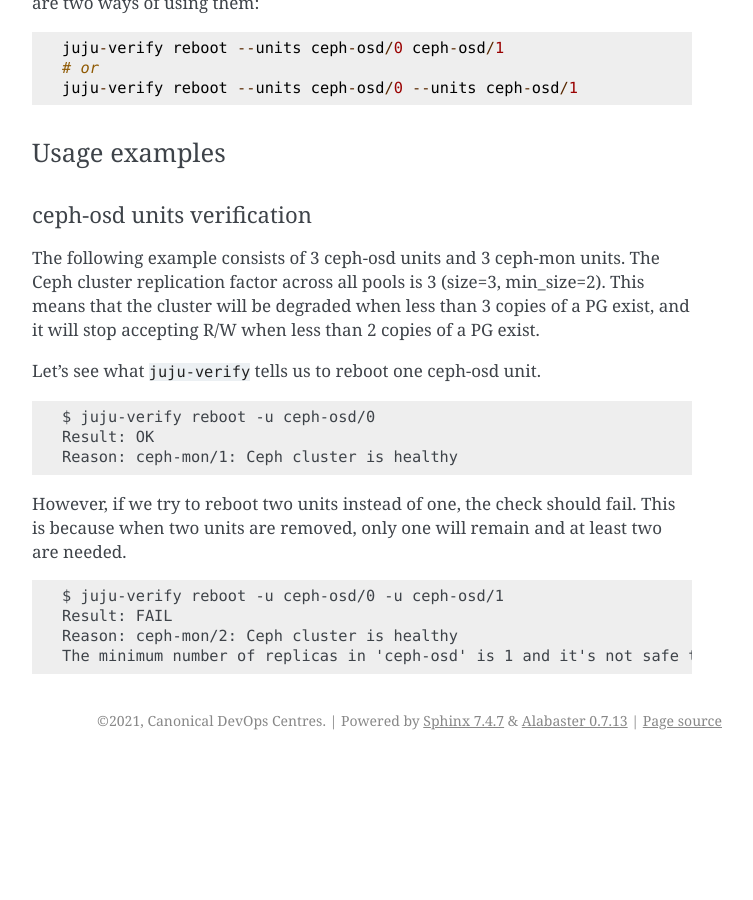
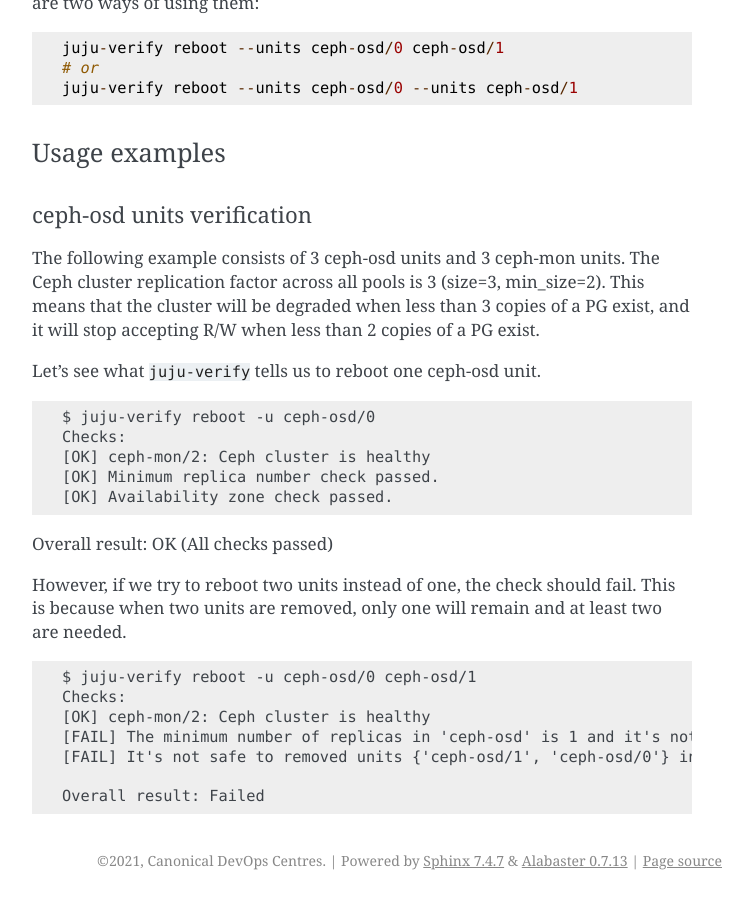
Before and after one commit to canonical/juju-verify, a Sphinx documentation site: the page built from docs/getting-started.rst, in a window 1280 px wide and 900 px high, scrolled down 2243 px. Shown: the whole window, without its empty margins (388-1141 px from the left). Built offline with Sphinx 7.4.7, drawn with Linux system fonts in a browser that asks for light colours; pages that are not in the unit, such as notebooks, are missing from menus; before the commit the page ends 3003 px from its top, so only the background shows below that.

Commit message:
Update juju-verify example output in docs

```diff
--- a/docs/getting-started.rst
+++ b/docs/getting-started.rst
@@ -121,8 +121,13 @@
 ::
 
   $ juju-verify reboot -u ceph-osd/0
-  Result: OK
-  Reason: ceph-mon/1: Ceph cluster is healthy
+  Checks:
+  [OK] ceph-mon/2: Ceph cluster is healthy
+  [OK] Minimum replica number check passed.
+  [OK] Availability zone check passed.
+
+Overall result: OK (All checks passed)
+
 
 However, if we try to reboot two units instead of one, the check should fail.
 This is because when two units are removed, only one will remain and at least
@@ -130,10 +135,13 @@
 
 ::
 
-  $ juju-verify reboot -u ceph-osd/0 -u ceph-osd/1
-  Result: FAIL
-  Reason: ceph-mon/2: Ceph cluster is healthy
-  The minimum number of replicas in 'ceph-osd' is 1 and it's not safe to restart/shutdown 2 units. 0 units are not active.
+  $ juju-verify reboot -u ceph-osd/0 ceph-osd/1
+  Checks:
+  [OK] ceph-mon/2: Ceph cluster is healthy
+  [FAIL] The minimum number of replicas in 'ceph-osd' is 1 and it's not safe to restart/shutdown 2 units. 0 units are not active.
+  [FAIL] It's not safe to removed units {'ceph-osd/1', 'ceph-osd/0'} in the availability zone 'root=default'. [free_units=1, inactive_units=0]
+
+  Overall result: Failed
 
 .. _pypi.org: https://pypi.org/project/juju-verify/
 .. _snapcraft: https://snapcraft.io/about
```
